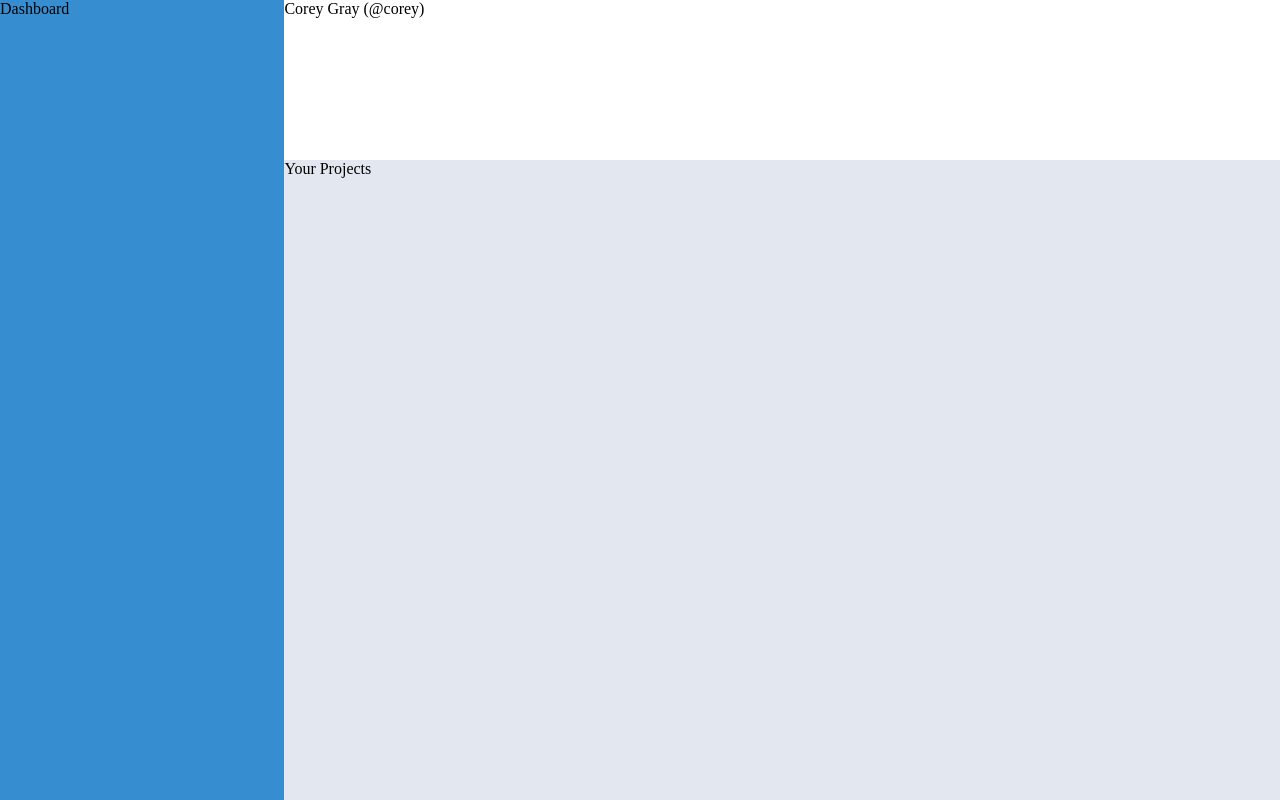
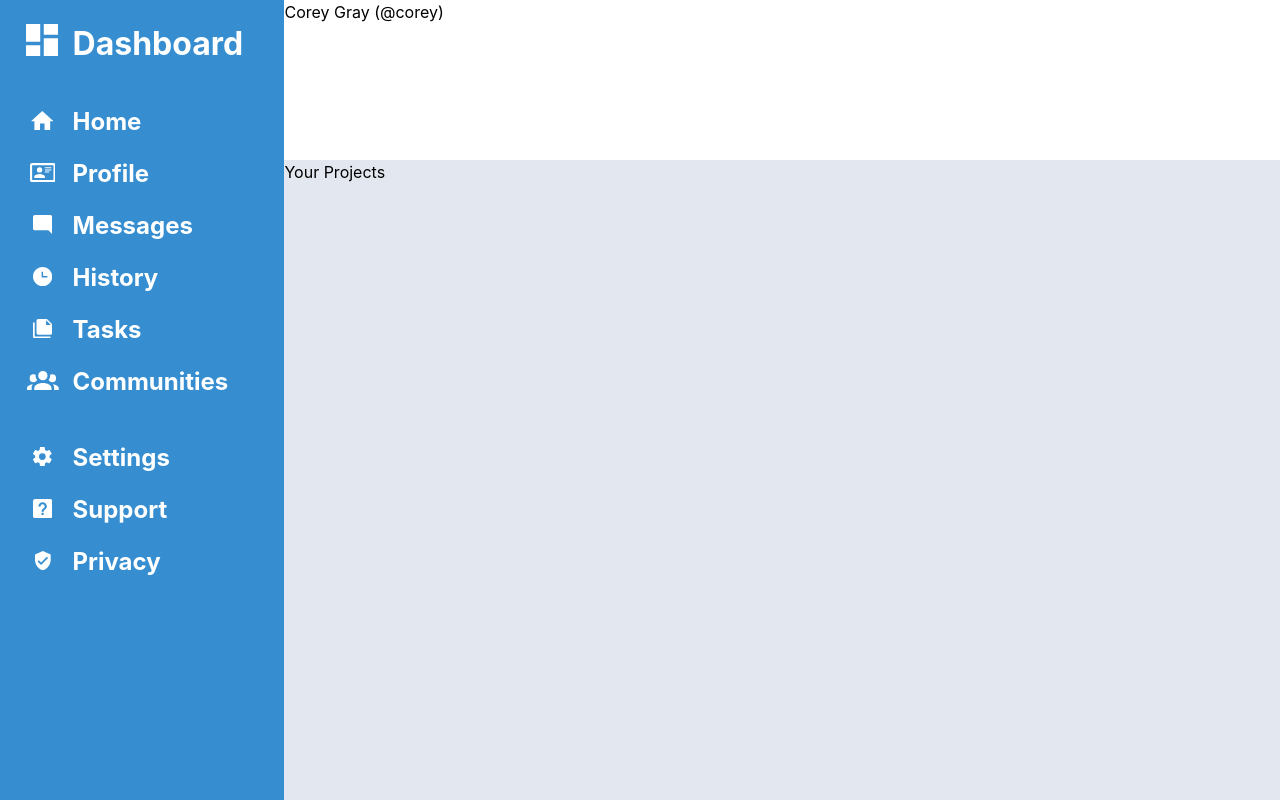
Before and after one commit to csgray/odin-admin-dashboard, a plain HTML site: page index.html in a window 1280 px wide. Drawn offline with Linux system fonts and the light colour scheme.

Commit message:
feat: Add sidebar
This makes the sidebar look like it does in the design, but the code
needs to be refined. It was necessary to trim the SVGs to get them to
align correctly, and "Dashboard" needed to be manually centered.

```diff
--- a/index.html
+++ b/index.html
@@ -10,7 +10,82 @@
 
 <body>
   <div class="sidebar">
-    Dashboard
+    <div class="branding">
+      <svg id="view-dashboard" xmlns="http://www.w3.org/2000/svg" viewBox="3 3 18 18">
+        <path d="M13 3v6h8V3m-8 18h8V11h-8M3 21h8v-6H3m0-2h8V3H3v10Z"> </path>
+      </svg>
+      <div>Dashboard</div>
+    </div>
+    <ul class="navigation">
+      <li>
+        <svg xmlns="http://www.w3.org/2000/svg" viewBox="2 3 20 17">
+          <path d="M10 20v-6h4v6h5v-8h3L12 3 2 12h3v8h5Z"> </path>
+        </svg>
+        <div class="nav-text">Home</div>
+      </li>
+      <li>
+        <svg xmlns="http://www.w3.org/2000/svg" viewBox="0 3 24 18">
+          <path
+            d="M22 3H2c-1.09.04-1.96.91-2 2v14c.04 1.09.91 1.96 2 2h20c1.09-.04 1.96-.91 2-2V5a2.074 2.074 0 0 0-2-2m0 16H2V5h20v14m-8-2v-1.25c0-1.66-3.34-2.5-5-2.5-1.66 0-5 .84-5 2.5V17h10M9 7a2.5 2.5 0 0 0-2.5 2.5A2.5 2.5 0 0 0 9 12a2.5 2.5 0 0 0 2.5-2.5A2.5 2.5 0 0 0 9 7m5 0v1h6V7h-6m0 2v1h6V9h-6m0 2v1h4v-1h-4">
+          </path>
+        </svg>
+        <div>Profile</div>
+      </li>
+      <li>
+        <svg xmlns="http://www.w3.org/2000/svg" viewBox="2 2 20 20">
+          <path d="M22 4a2 2 0 0 0-2-2H4a2 2 0 0 0-2 2v12a2 2 0 0 0 2 2h14l4 4V4Z"> </path>
+        </svg>
+        <div>Messages</div>
+      </li>
+      <li>
+        <svg xmlns="http://www.w3.org/2000/svg" viewBox="2 2 20 20">
+          <path d="M12 2C6.5 2 2 6.5 2 12s4.5 10 10 10 10-4.5 10-10S17.5 2 12 2m5 11h-6V7h1.5v4.5H17V13Z"> </path>
+        </svg>
+        <div>History</div>
+      </li>
+      <li>
+        <svg xmlns="http://www.w3.org/2000/svg" viewBox="1 2 22 22">
+          <path
+            d="M16 9h5.5L16 3.5V9M7 2h10l6 6v10a2 2 0 0 1-2 2H7a2 2 0 0 1-2-2V4a2 2 0 0 1 2-2M3 6v16h18v2H3a2 2 0 0 1-2-2V6h2Z">
+          </path>
+        </svg>
+        <div>Tasks</div>
+      </li>
+      <li>
+        <svg xmlns="http://www.w3.org/2000/svg" viewBox="0 5.5 24 14.5">
+          <path
+            d="M12 5.5A3.5 3.5 0 0 1 15.5 9a3.5 3.5 0 0 1-3.5 3.5A3.5 3.5 0 0 1 8.5 9 3.5 3.5 0 0 1 12 5.5M5 8c.56 0 1.08.15 1.53.42-.15 1.43.27 2.85 1.13 3.96C7.16 13.34 6.16 14 5 14a3 3 0 0 1-3-3 3 3 0 0 1 3-3m14 0a3 3 0 0 1 3 3 3 3 0 0 1-3 3c-1.16 0-2.16-.66-2.66-1.62a5.536 5.536 0 0 0 1.13-3.96c.45-.27.97-.42 1.53-.42M5.5 18.25c0-2.07 2.91-3.75 6.5-3.75s6.5 1.68 6.5 3.75V20h-13v-1.75M0 20v-1.5c0-1.39 1.89-2.56 4.45-2.9-.59.68-.95 1.62-.95 2.65V20H0m24 0h-3.5v-1.75c0-1.03-.36-1.97-.95-2.65 2.56.34 4.45 1.51 4.45 2.9V20Z">
+          </path>
+        </svg>
+        <div>Communities</div>
+      </li>
+    </ul>
+    <ul class="navigation">
+      <li>
+        <svg xmlns="http://www.w3.org/2000/svg" viewBox="2.27 2 19.45 20">
+          <path
+            d="M12 15.5A3.5 3.5 0 0 1 8.5 12 3.5 3.5 0 0 1 12 8.5a3.5 3.5 0 0 1 3.5 3.5 3.5 3.5 0 0 1-3.5 3.5m7.43-2.53c.04-.32.07-.64.07-.97 0-.33-.03-.66-.07-1l2.11-1.63c.19-.15.24-.42.12-.64l-2-3.46c-.12-.22-.39-.31-.61-.22l-2.49 1c-.52-.39-1.06-.73-1.69-.98l-.37-2.65A.506.506 0 0 0 14 2h-4c-.25 0-.46.18-.5.42l-.37 2.65c-.63.25-1.17.59-1.69.98l-2.49-1c-.22-.09-.49 0-.61.22l-2 3.46c-.13.22-.07.49.12.64L4.57 11c-.04.34-.07.67-.07 1 0 .33.03.65.07.97l-2.11 1.66c-.19.15-.25.42-.12.64l2 3.46c.12.22.39.3.61.22l2.49-1.01c.52.4 1.06.74 1.69.99l.37 2.65c.04.24.25.42.5.42h4c.25 0 .46-.18.5-.42l.37-2.65c.63-.26 1.17-.59 1.69-.99l2.49 1.01c.22.08.49 0 .61-.22l2-3.46c.12-.22.07-.49-.12-.64l-2.11-1.66Z">
+          </path>
+        </svg>
+        <div>Settings</div>
+      </li>
+      <li>
+        <svg xmlns="http://www.w3.org/2000/svg" viewBox="3 3 18 18">
+          <path
+            d="M11 18h2v-2h-2v2m1-12a4 4 0 0 0-4 4h2a2 2 0 0 1 2-2 2 2 0 0 1 2 2c0 2-3 1.75-3 5h2c0-2.25 3-2.5 3-5a4 4 0 0 0-4-4M5 3h14a2 2 0 0 1 2 2v14a2 2 0 0 1-2 2H5a2 2 0 0 1-2-2V5a2 2 0 0 1 2-2Z">
+          </path>
+        </svg>
+        <div>Support</div>
+      </li>
+      <li>
+        <svg xmlns="http://www.w3.org/2000/svg" viewBox="3 1 18 22">
+          <path
+            d="m10 17-4-4 1.41-1.41L10 14.17l6.59-6.59L18 9m-6-8L3 5v6c0 5.55 3.84 10.74 9 12 5.16-1.26 9-6.45 9-12V5l-9-4Z">
+          </path>
+        </svg>
+        <div>Privacy</div>
+      </li>
+    </ul>
   </div>
 
   <div class="header">
--- a/styles.css
+++ b/styles.css
@@ -13,14 +13,72 @@
 body {
     height: 100vh;
 
+    font-family: Inter, Roboto, 'Helvetica Neue', 'Arial Nova', 'Nimbus Sans', Arial, sans-serif;
+    line-height: 1.5;
+
     display: grid;
     grid-template-rows: 1fr 4fr;
     grid-template-columns: 2fr 7fr;
 }
 
 .sidebar {
+    padding: 2vh 2vw;
+
     background-color: var(--accent-color);
+    color: var(--primary-color);
+
     grid-area: 1 / 1 / -1 / 2;
+    display: grid;
+    place-content: start;
+    align-items: start;
+    gap: 5vh;
+
+    & .branding {
+        display: grid;
+        grid-template-columns: 1fr 5fr;
+        grid-auto-flow: column;
+        gap: 1vw;
+        align-items: center;
+
+        & svg {
+            fill: var(--primary-color);
+            height: 2rem;
+        }
+
+        & div {
+            font-size: 2rem;
+            font-weight: bolder;
+
+            position: relative;
+            top: .25rem;
+        }
+    }
+
+    & ul {
+        list-style-type: none;
+
+        display: grid;
+        gap: 2vh;
+
+        & li {
+            display: grid;
+            grid-template-columns: 1fr 5fr;
+            grid-auto-flow: column;
+            justify-content: start;
+            gap: 1vw;
+            align-items: baseline;
+
+            font-size: 1.5rem;
+            font-weight: bold;
+
+            & svg {
+                fill: var(--primary-color);
+                height: 1.20rem;
+                display: inline-block;
+                justify-self: center;
+            }
+        }
+    }
 }
 
 .header {
```
